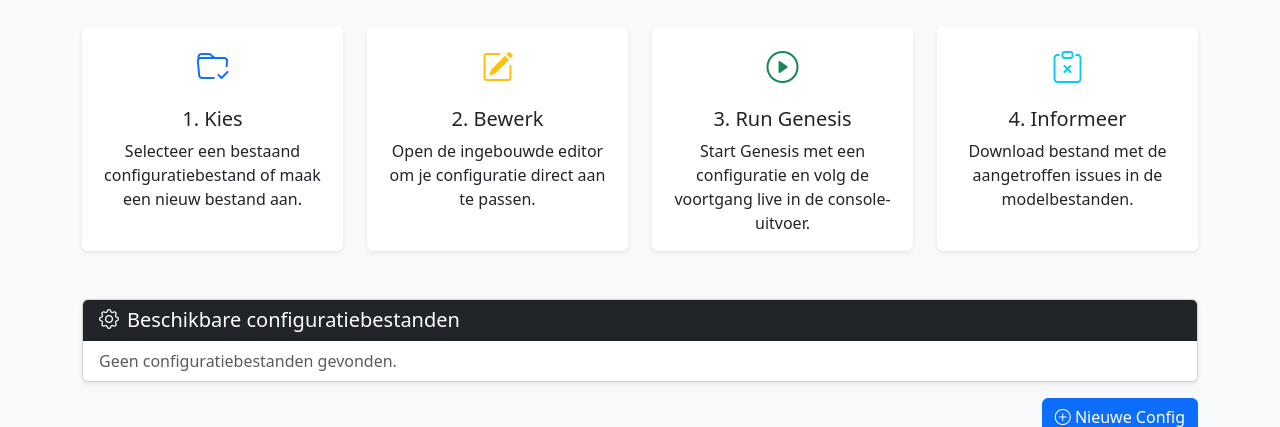
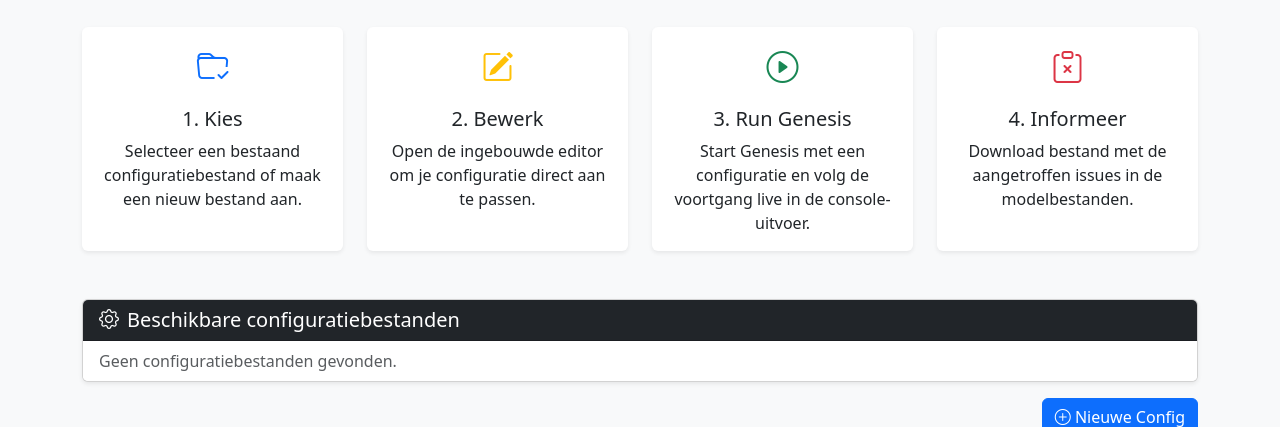
Before and after one commit to mark-me/prototype_flask_streaming, a Flask app: template src/app_genesis/templates/index.html in a window 1280 px wide. Shown: the part 257-684 px from the top of the page. Run offline with Flask 3, Linux system fonts and the light colour scheme; the template is opened without the code that fills it, so the values that code supplies are empty.

Commit message:
Change coloring icon

```diff
--- a/src/app_genesis/templates/index.html
+++ b/src/app_genesis/templates/index.html
@@ -66,7 +66,7 @@
         <div class="col-md-3">
                 <div class="card h-100 shadow-sm border-0">
                     <div class="card-body">
-                        <div class="mb-3 text-info">
+                        <div class="mb-3 text-danger">
                             <i class="bi bi-clipboard-x" style="font-size: 2rem;"></i>
                         </div>
                         <h5 class="card-title">4. Informeer</h5>
```
